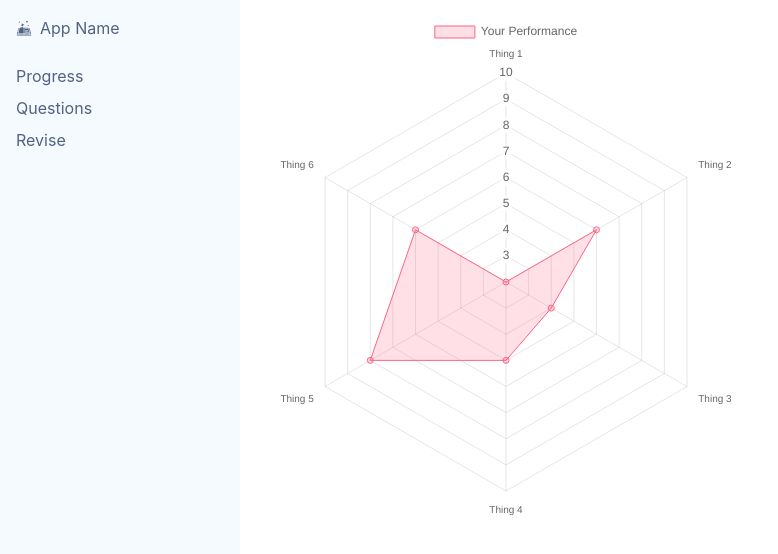
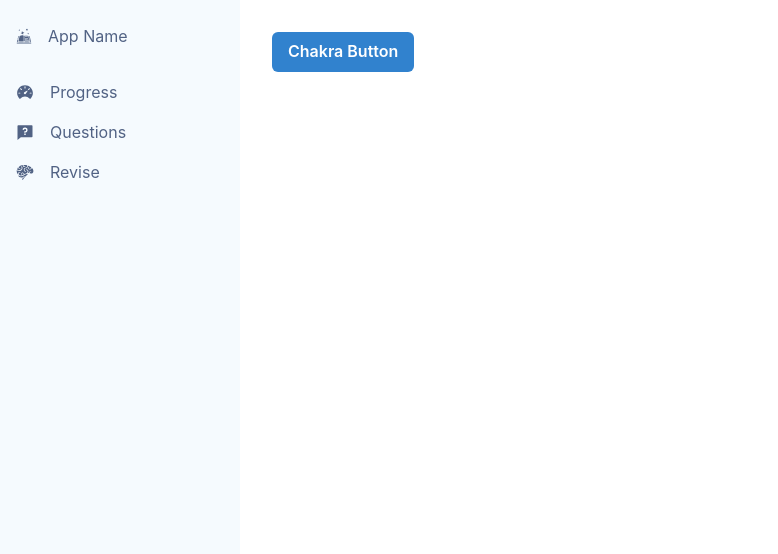
Before and after one commit to TrollTown/StudyMetrics, a Next.js app in the folder frontend/: page / in a window 1280 px wide. Shown: the top 554 px of the page, without its empty margins (0-778 px from the left). Built offline with nearby package versions, Linux system fonts and the light colour scheme.

Commit message:
updated sidebar

```diff
--- a/frontend/components/Chart.js
+++ b/frontend/components/Chart.js
@@ -1,3 +1,4 @@
+import { Box } from "@chakra-ui/react";
 import React from "react";
 import { Radar } from "react-chartjs-2";
 
@@ -23,7 +24,11 @@
 };
 
 function Chart() {
-  return <Radar data={data} options={options} width={500} height={500} />;
+  return (
+    <Box w={500}>
+      <Radar data={data} options={options} width={500} height={500} />
+    </Box>
+  );
 }
 
 export default Chart;
--- a/frontend/components/Layout.js
+++ b/frontend/components/Layout.js
@@ -5,7 +5,7 @@
   return (
     <Flex minH="100vh">
       <Sidebar />
-      <main style={{ padding: "1em" }}>{children}</main>
+      <main style={{ padding: "2em" }}>{children}</main>
     </Flex>
   );
 }
--- a/frontend/components/Sidebar.js
+++ b/frontend/components/Sidebar.js
@@ -1,29 +1,44 @@
 import React from "react";
-import { Box, HStack, Stack, Link as ChakraLink } from "@chakra-ui/react";
+import {
+  Box,
+  HStack,
+  Stack,
+  Link as ChakraLink,
+  Center,
+} from "@chakra-ui/react";
 import Link from "next/link";
 import { GiSpellBook } from "react-icons/gi";
+import { GiBrain } from "react-icons/gi";
+import { IoIosSpeedometer } from "react-icons/io";
+import { RiQuestionnaireFill } from "react-icons/ri";
 
 function Sidebar() {
-  const items = ["Progress", "Questions", "Revise"];
+  const items = [
+    { name: "progress", icon: <IoIosSpeedometer size={18} /> },
+    { name: "questions", icon: <RiQuestionnaireFill size={18} /> },
+    { name: "revise", icon: <GiBrain size={18} /> },
+  ];
   return (
     <Box bg="#F5FAFE" w="15em" minH="100%" p={4}>
-      <Stack color="#516284">
-        <HStack mb="1em" align="center">
+      <Stack color="#516284" spacing="1em" mt="0.5em">
+        <HStack mb="1em" align="center" spacing="1em">
           <GiSpellBook />
           <Link href="/">App Name</Link>
         </HStack>
-
         {items.map((item) => (
           <ChakraLink
             _hover={{
               textDecoration: "none",
               color: "#283753",
             }}
-            key={`/${item}`}
+            key={`/${item.name}`}
           >
-            <Link href={`/${item}`}>
-              <a>{item}</a>
-            </Link>
+            <HStack spacing="1em">
+              {item.icon}
+              <Link href={`/${item.name}`}>
+                <a>{item.name.charAt(0).toUpperCase() + item.name.slice(1)}</a>
+              </Link>
+            </HStack>
           </ChakraLink>
         ))}
       </Stack>
--- a/frontend/pages/index.js
+++ b/frontend/pages/index.js
@@ -1,13 +1,12 @@
 import Head from "next/head";
 import Image from "next/image";
 import { Button, Flex, useColorMode } from "@chakra-ui/react";
-import Chart from "../components/Chart";
 import Layout from "../components/Layout";
 
 export default function Home() {
   return (
     <Layout>
-      <Chart />
+      <Button colorScheme="blue">Chakra Button</Button>
     </Layout>
   );
 }
```
Also changed, not shown: frontend/pages/progress.js (added, +18 -0 lines).
